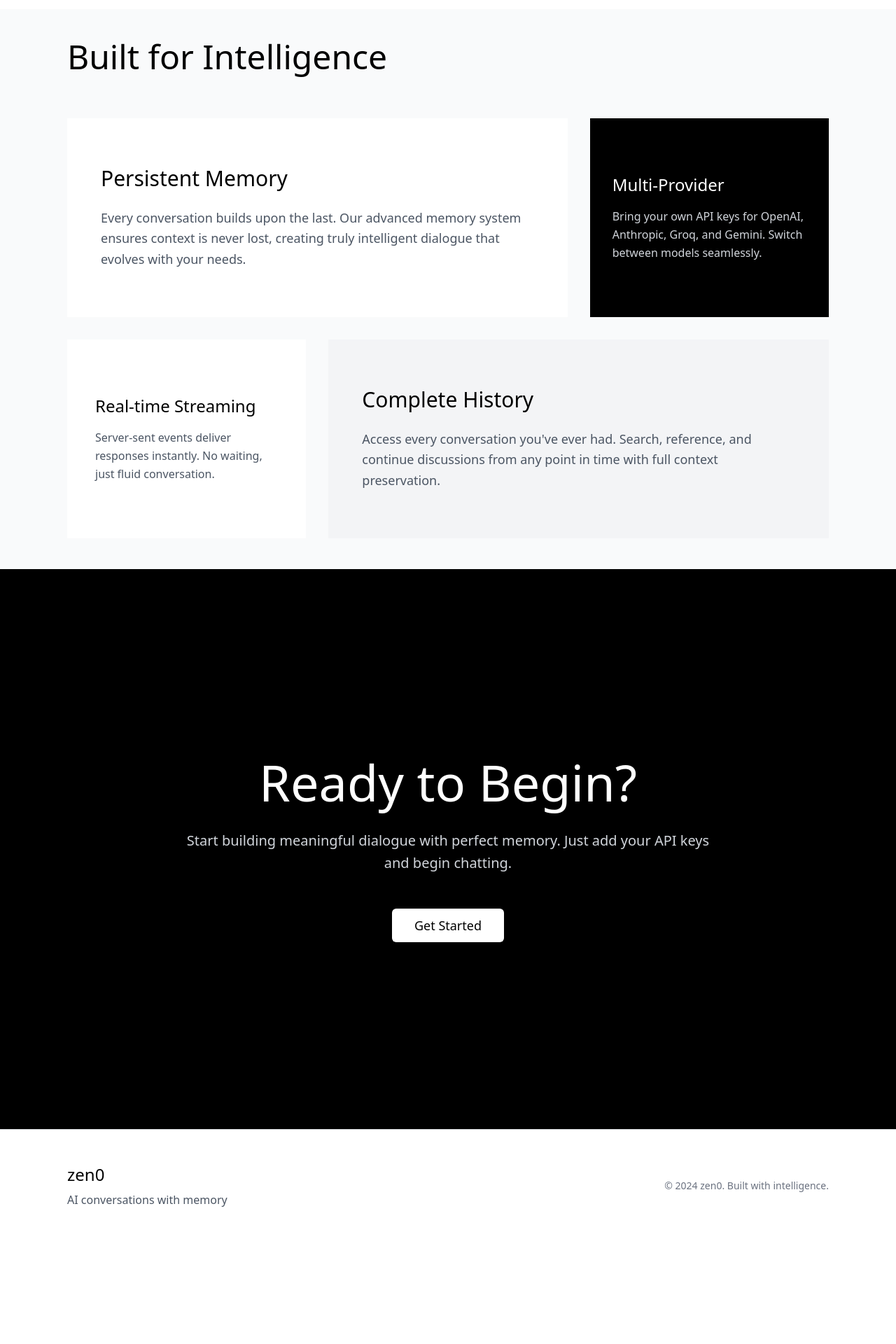
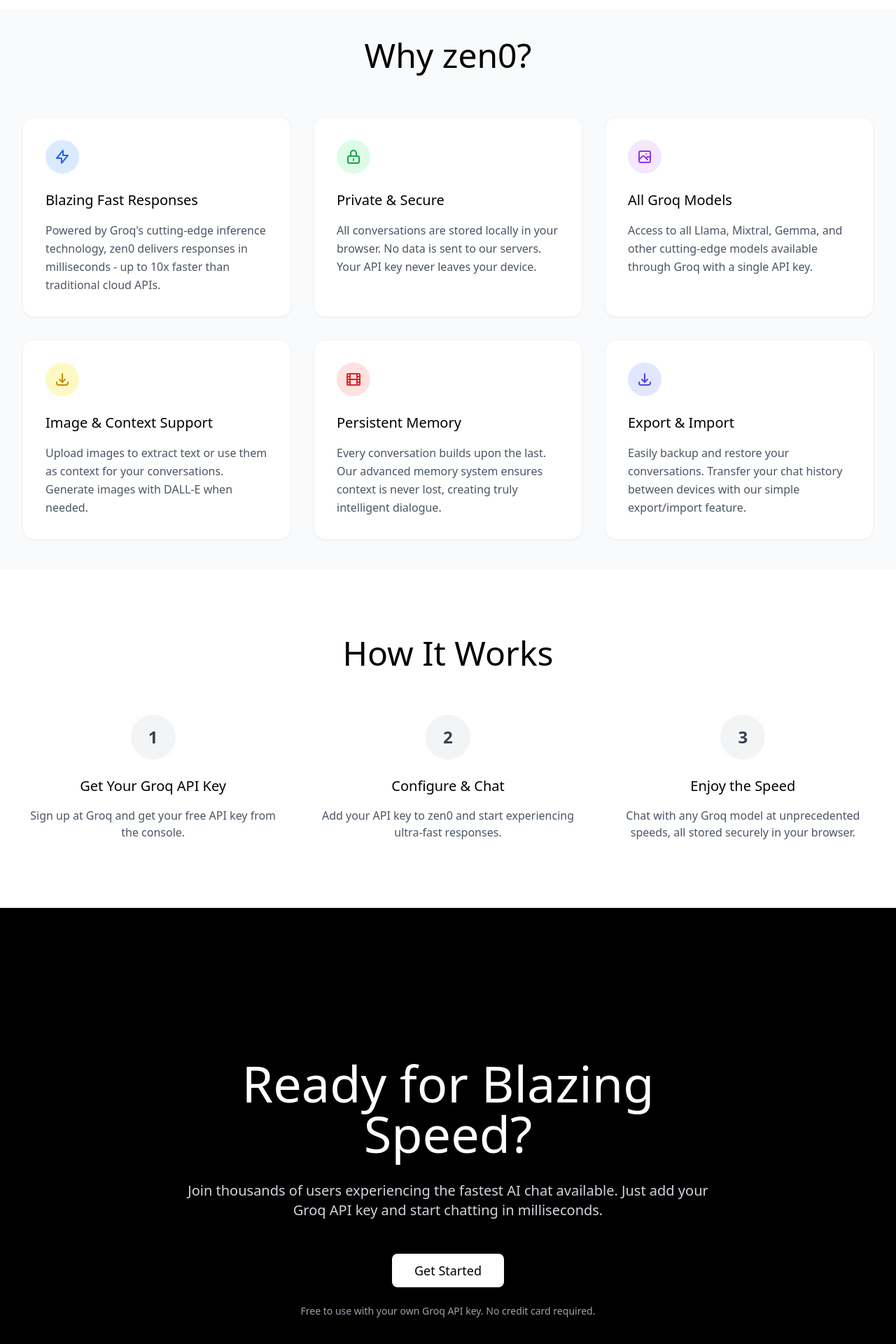
Before and after one commit to KartikLabhshetwar/zen0, a Next.js app: page / in a window 1280 px wide. Shown: the part 852-2772 px from the top of the page at 70% size. Before the commit the page ends 2626 px from the top, so only its background shows below. Built offline with nearby package versions, Linux system fonts and the light colour scheme.

Commit message:
update: readme and hero

```diff
--- a/app/page.tsx
+++ b/app/page.tsx
@@ -5,17 +5,19 @@ export default function LandingPage() {
   return (
     <div className="min-h-screen bg-white">
       {/* Hero Section */}
-      <section className="min-h-screen flex flex-col justify-center items-center px-24">
+      <section className="min-h-screen flex flex-col justify-center items-center px-4 sm:px-6 lg:px-8">
         <div className="max-w-4xl text-center">
-          <h1 className="text-8xl font-light tracking-tight text-black mb-8 animate-fade-in-up">zen0</h1>
-          <p className="text-2xl text-gray-600 max-w-2xl leading-relaxed mb-12 mx-auto animate-fade-in-up animation-delay-200">
-            AI conversations with perfect memory. Connect your preferred models and experience intelligent dialogue that
-            remembers every detail.
+          <h1 className="text-5xl sm:text-7xl md:text-8xl font-light tracking-tight text-black mb-6 sm:mb-8 animate-fade-in-up">
+            zen0
+          </h1>
+          <p className="text-xl sm:text-2xl text-gray-600 max-w-2xl leading-relaxed mb-8 sm:mb-12 mx-auto animate-fade-in-up animation-delay-200">
+            AI conversations with perfect memory and blazing fast responses.
+            Experience the world's fastest LLMs powered by Groq's inference technology.
           </p>
           <div className="animate-fade-in-up animation-delay-400">
             <Button
               asChild
-              className="bg-black text-white hover:bg-gray-800 hover:scale-105 transition-all duration-300 px-8 py-6 text-lg font-medium rounded-lg shadow-lg hover:shadow-xl"
+              className="bg-black text-white hover:bg-gray-800 hover:scale-105 transition-all duration-300 px-6 sm:px-8 py-4 sm:py-6 text-base sm:text-lg font-medium rounded-lg shadow-lg hover:shadow-xl"
             >
               <Link href="/chat">Start Chatting</Link>
             </Button>
@@ -24,42 +26,125 @@ export default function LandingPage() {
       </section>
 
       {/* Features Section */}
-      <section className="min-h-screen flex items-center px-24 bg-gray-50">
+      <section className="min-h-screen flex items-center px-4 sm:px-6 lg:px-8 bg-gray-50">
         <div className="w-full max-w-7xl mx-auto">
-          <h2 className="text-5xl font-light text-black mb-16">Built for Intelligence</h2>
+          <h2 className="text-3xl sm:text-4xl md:text-5xl font-light text-black mb-8 sm:mb-16 text-center">Why zen0?</h2>
 
-          <div className="grid grid-cols-3 gap-8 h-[600px]">
-            {/* Large feature card */}
-            <div className="col-span-2 bg-white p-12 flex flex-col justify-center">
-              <h3 className="text-3xl font-medium text-black mb-6">Persistent Memory</h3>
-              <p className="text-lg text-gray-600 leading-relaxed">
-                Every conversation builds upon the last. Our advanced memory system ensures context is never lost,
-                creating truly intelligent dialogue that evolves with your needs.
+          <div className="grid grid-cols-1 md:grid-cols-2 lg:grid-cols-3 gap-6 sm:gap-8">
+            {/* Feature card */}
+            <div className="bg-white p-6 sm:p-8 rounded-2xl shadow-sm border border-gray-100 hover:shadow-md transition-shadow">
+              <div className="w-12 h-12 rounded-full bg-blue-100 flex items-center justify-center mb-6">
+                <svg className="w-6 h-6 text-blue-600" fill="none" viewBox="0 0 24 24" stroke="currentColor">
+                  <path strokeLinecap="round" strokeLinejoin="round" strokeWidth={2} d="M13 10V3L4 14h7v7l9-11h-7z" />
+                </svg>
+              </div>
+              <h3 className="text-xl font-medium text-black mb-4">Blazing Fast Responses</h3>
+              <p className="text-gray-600 leading-relaxed">
+                Powered by Groq's cutting-edge inference technology, zen0 delivers responses in milliseconds - up to 10x faster than traditional cloud APIs.
               </p>
             </div>
 
-            {/* Small feature card */}
-            <div className="bg-black text-white p-8 flex flex-col justify-center">
-              <h3 className="text-2xl font-medium mb-4">Multi-Provider</h3>
-              <p className="text-gray-300 leading-relaxed">
-                Bring your own API keys for OpenAI, Anthropic, Groq, and Gemini. Switch between models seamlessly.
+            {/* Feature card */}
+            <div className="bg-white p-6 sm:p-8 rounded-2xl shadow-sm border border-gray-100 hover:shadow-md transition-shadow">
+              <div className="w-12 h-12 rounded-full bg-green-100 flex items-center justify-center mb-6">
+                <svg className="w-6 h-6 text-green-600" fill="none" viewBox="0 0 24 24" stroke="currentColor">
+                  <path strokeLinecap="round" strokeLinejoin="round" strokeWidth={2} d="M12 15v2m-6 4h12a2 2 0 002-2v-6a2 2 0 00-2-2H6a2 2 0 00-2 2v6a2 2 0 002 2zm10-10V7a4 4 0 00-8 0v4h8z" />
+                </svg>
+              </div>
+              <h3 className="text-xl font-medium text-black mb-4">Private & Secure</h3>
+              <p className="text-gray-600 leading-relaxed">
+                All conversations are stored locally in your browser. No data is sent to our servers. Your API key never leaves your device.
               </p>
             </div>
 
-            {/* Medium feature card */}
-            <div className="bg-white p-10 flex flex-col justify-center">
-              <h3 className="text-2xl font-medium text-black mb-4">Real-time Streaming</h3>
+            {/* Feature card */}
+            <div className="bg-white p-6 sm:p-8 rounded-2xl shadow-sm border border-gray-100 hover:shadow-md transition-shadow">
+              <div className="w-12 h-12 rounded-full bg-purple-100 flex items-center justify-center mb-6">
+                <svg className="w-6 h-6 text-purple-600" fill="none" viewBox="0 0 24 24" stroke="currentColor">
+                  <path strokeLinecap="round" strokeLinejoin="round" strokeWidth={2} d="M4 16l4.586-4.586a2 2 0 012.828 0L16 16m-2-2l1.586-1.586a2 2 0 012.828 0L20 14m-6-6h.01M6 20h12a2 2 0 002-2V6a2 2 0 00-2-2H6a2 2 0 00-2 2v12a2 2 0 002 2z" />
+                </svg>
+              </div>
+              <h3 className="text-xl font-medium text-black mb-4">All Groq Models</h3>
               <p className="text-gray-600 leading-relaxed">
-                Server-sent events deliver responses instantly. No waiting, just fluid conversation.
+                Access to all Llama, Mixtral, Gemma, and other cutting-edge models available through Groq with a single API key.
               </p>
             </div>
 
-            {/* Large feature card */}
-            <div className="col-span-2 bg-gray-100 p-12 flex flex-col justify-center">
-              <h3 className="text-3xl font-medium text-black mb-6">Complete History</h3>
-              <p className="text-lg text-gray-600 leading-relaxed">
-                Access every conversation you've ever had. Search, reference, and continue discussions from any point in
-                time with full context preservation.
+            {/* Feature card */}
+            <div className="bg-white p-6 sm:p-8 rounded-2xl shadow-sm border border-gray-100 hover:shadow-md transition-shadow">
+              <div className="w-12 h-12 rounded-full bg-yellow-100 flex items-center justify-center mb-6">
+                <svg className="w-6 h-6 text-yellow-600" fill="none" viewBox="0 0 24 24" stroke="currentColor">
+                  <path strokeLinecap="round" strokeLinejoin="round" strokeWidth={2} d="M4 16v1a3 3 0 003 3h10a3 3 0 003-3v-1m-4-4l-4 4m0 0l-4-4m4 4V4" />
+                </svg>
+              </div>
+              <h3 className="text-xl font-medium text-black mb-4">Image & Context Support</h3>
+              <p className="text-gray-600 leading-relaxed">
+                Upload images to extract text or use them as context for your conversations. Generate images with DALL-E when needed.
+              </p>
+            </div>
+
+            {/* Feature card */}
+            <div className="bg-white p-6 sm:p-8 rounded-2xl shadow-sm border border-gray-100 hover:shadow-md transition-shadow">
+              <div className="w-12 h-12 rounded-full bg-red-100 flex items-center justify-center mb-6">
+                <svg className="w-6 h-6 text-red-600" fill="none" viewBox="0 0 24 24" stroke="currentColor">
+                  <path strokeLinecap="round" strokeLinejoin="round" strokeWidth={2} d="M7 4v16M17 4v16M3 8h4m10 0h4M3 12h18M3 16h4m10 0h4M4 20h16a1 1 0 001-1V5a1 1 0 00-1-1H4a1 1 0 00-1 1v14a1 1 0 001 1z" />
+                </svg>
+              </div>
+              <h3 className="text-xl font-medium text-black mb-4">Persistent Memory</h3>
+              <p className="text-gray-600 leading-relaxed">
+                Every conversation builds upon the last. Our advanced memory system ensures context is never lost, creating truly intelligent dialogue.
+              </p>
+            </div>
+
+            {/* Feature card */}
+            <div className="bg-white p-6 sm:p-8 rounded-2xl shadow-sm border border-gray-100 hover:shadow-md transition-shadow">
+              <div className="w-12 h-12 rounded-full bg-indigo-100 flex items-center justify-center mb-6">
+                <svg className="w-6 h-6 text-indigo-600" fill="none" viewBox="0 0 24 24" stroke="currentColor">
+                  <path strokeLinecap="round" strokeLinejoin="round" strokeWidth={2} d="M4 16v1a3 3 0 003 3h10a3 3 0 003-3v-1m-4-4l-4 4m0 0l-4-4m4 4V4" />
+                </svg>
+              </div>
+              <h3 className="text-xl font-medium text-black mb-4">Export & Import</h3>
+              <p className="text-gray-600 leading-relaxed">
+                Easily backup and restore your conversations. Transfer your chat history between devices with our simple export/import feature.
+              </p>
+            </div>
+          </div>
+        </div>
+      </section>
+
+      {/* How It Works Section */}
+      <section className="py-16 sm:py-24 px-4 sm:px-6 lg:px-8 bg-white">
+        <div className="max-w-7xl mx-auto">
+          <h2 className="text-3xl sm:text-4xl md:text-5xl font-light text-black mb-8 sm:mb-16 text-center">How It Works</h2>
+
+          <div className="grid grid-cols-1 md:grid-cols-3 gap-8 sm:gap-12">
+            <div className="text-center">
+              <div className="w-16 h-16 rounded-full bg-gray-100 flex items-center justify-center mx-auto mb-6">
+                <span className="text-2xl font-bold text-gray-700">1</span>
+              </div>
+              <h3 className="text-xl font-medium text-black mb-4">Get Your Groq API Key</h3>
+              <p className="text-gray-600">
+                Sign up at Groq and get your free API key from the console.
+              </p>
+            </div>
+
+            <div className="text-center">
+              <div className="w-16 h-16 rounded-full bg-gray-100 flex items-center justify-center mx-auto mb-6">
+                <span className="text-2xl font-bold text-gray-700">2</span>
+              </div>
+              <h3 className="text-xl font-medium text-black mb-4">Configure & Chat</h3>
+              <p className="text-gray-600">
+                Add your API key to zen0 and start experiencing ultra-fast responses.
+              </p>
+            </div>
+
+            <div className="text-center">
+              <div className="w-16 h-16 rounded-full bg-gray-100 flex items-center justify-center mx-auto mb-6">
+                <span className="text-2xl font-bold text-gray-700">3</span>
+              </div>
+              <h3 className="text-xl font-medium text-black mb-4">Enjoy the Speed</h3>
+              <p className="text-gray-600">
+                Chat with any Groq model at unprecedented speeds, all stored securely in your browser.
               </p>
             </div>
           </div>
@@ -67,26 +152,32 @@ export default function LandingPage() {
       </section>
 
       {/* CTA Section */}
-      <section className="min-h-screen flex flex-col justify-center items-center px-24 bg-black text-white">
+      <section className="min-h-screen flex flex-col justify-center items-center px-4 sm:px-6 lg:px-8 bg-black text-white">
         <div className="text-center max-w-3xl">
-          <h2 className="text-7xl font-light mb-8">Ready to Begin?</h2>
-          <p className="text-xl text-gray-300 mb-12 leading-relaxed">
-            Start building meaningful dialogue with perfect memory. Just add your API keys and begin chatting.
+          <h2 className="text-4xl sm:text-6xl md:text-7xl font-light mb-6 sm:mb-8">Ready for Blazing Speed?</h2>
+          <p className="text-lg sm:text-xl text-gray-300 mb-8 sm:mb-12 leading-relaxed">
+            Join thousands of users experiencing the fastest AI chat available.
+            Just add your Groq API key and start chatting in milliseconds.
           </p>
-          <Button asChild className="bg-white text-black hover:bg-gray-100 px-8 py-6 text-lg font-medium">
+          <Button asChild className="bg-white text-black hover:bg-gray-100 px-6 sm:px-8 py-4 sm:py-6 text-base sm:text-lg font-medium rounded-lg">
             <Link href="/chat">Get Started</Link>
           </Button>
+          <p className="text-gray-400 text-sm mt-6">
+            Free to use with your own Groq API key. No credit card required.
+          </p>
         </div>
       </section>
 
       {/* Footer */}
-      <footer className="bg-white border-t border-gray-200 py-12 px-24">
-        <div className="max-w-7xl mx-auto flex justify-between items-center">
-          <div>
+      <footer className="bg-white border-t border-gray-200 py-8 sm:py-12 px-4 sm:px-6 lg:px-8">
+        <div className="max-w-7xl mx-auto flex flex-col sm:flex-row justify-between items-center gap-6">
+          <div className="text-center sm:text-left">
             <h3 className="text-2xl font-light text-black">zen0</h3>
-            <p className="text-gray-600 mt-2">AI conversations with memory</p>
+            <p className="text-gray-600 mt-2">AI conversations with blazing fast responses</p>
           </div>
-          <div className="text-gray-500 text-sm">© 2024 zen0. Built with intelligence.</div>
+          <div className="text-gray-500 text-sm text-center">
+            © {new Date().getFullYear()} zen0. Built for speed.
+          </div>
         </div>
       </footer>
     </div>
```
Also changed, not shown: app/chat/page.tsx (+9 -0 lines), 1 other file (tests, documents, lock files or other folders).
